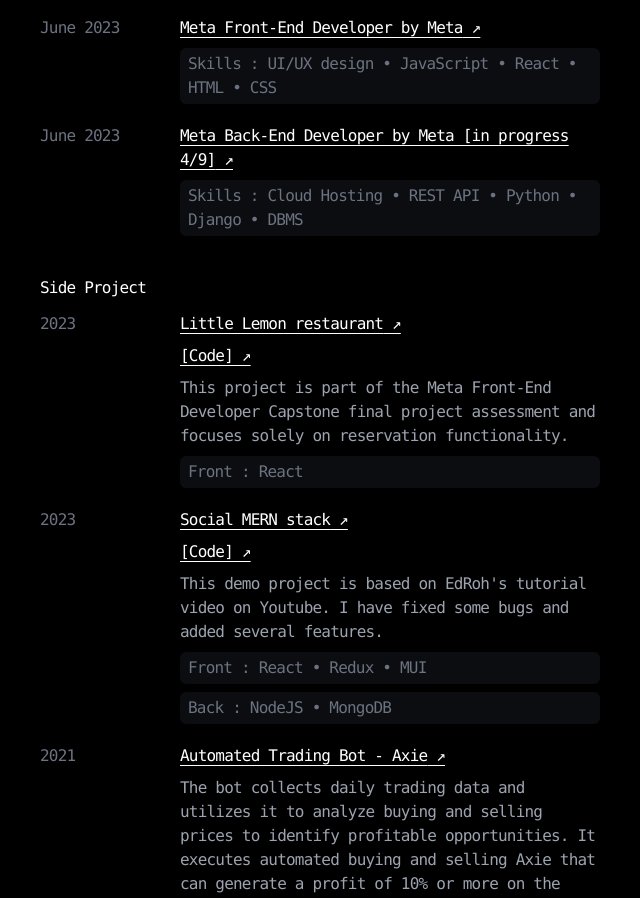
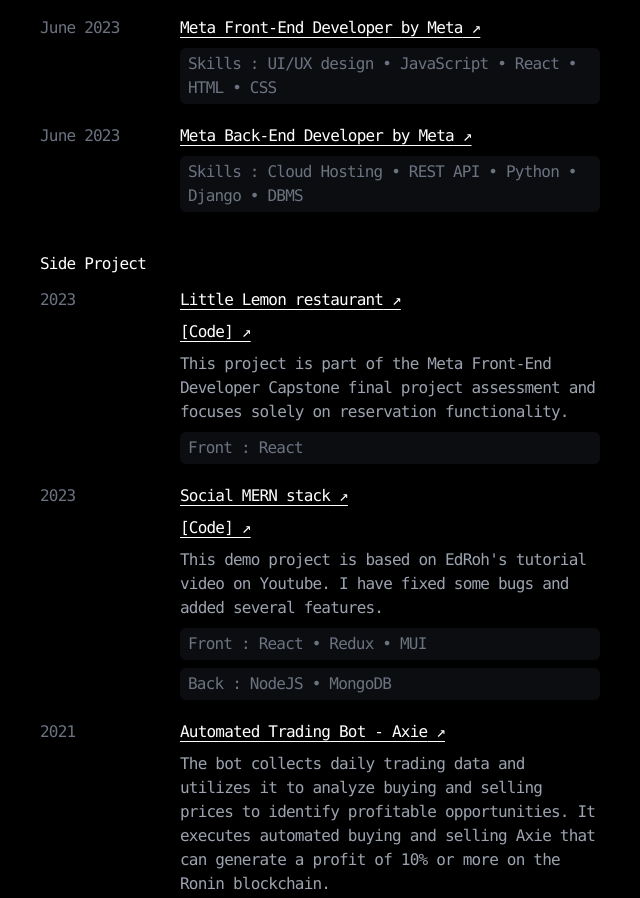
Before and after one commit to tOxicV4p0r/Resume, a React (Create React App) app: page / in a window 1280 px wide. Shown: the part 1244-2142 px from the top of the page, without its empty margins (320-960 px from the left). Built offline with nearby package versions, Linux system fonts and the light colour scheme.

Commit message:
update certification

```diff
--- a/src/components/Certificate/index.js
+++ b/src/components/Certificate/index.js
@@ -10,8 +10,8 @@
     },
     {
         year: "June 2023",
-        cerlink: "https://www.coursera.org/professional-certificates/meta-back-end-developer",
-        title: "Meta Back-End Developer by Meta [in progress 4/9]",
+        cerlink: "https://coursera.org/share/b8791cd3bc48f7e518b8d96aa8daca40",
+        title: "Meta Back-End Developer by Meta",
         descriptions: [],
         skills: ["Skills : Cloud Hosting • REST API • Python • Django • DBMS"],
     },
```
Also changed, not shown: src/components/About/index.js (line endings or trailing spaces), 1 other file (tests, documents, lock files or other folders).
